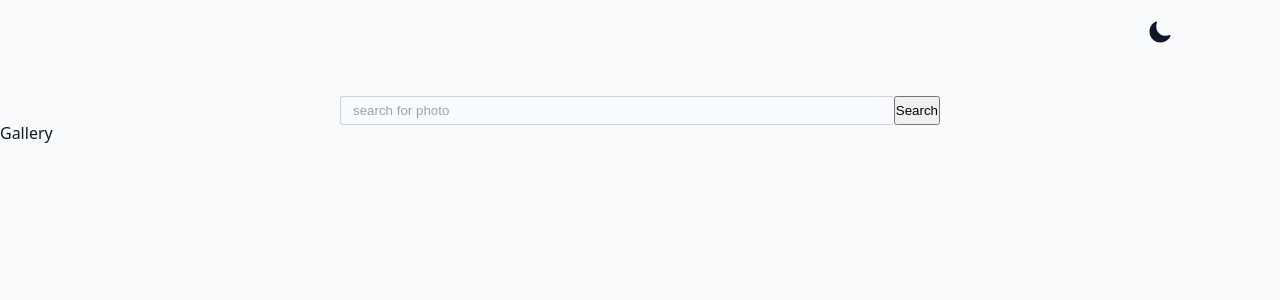
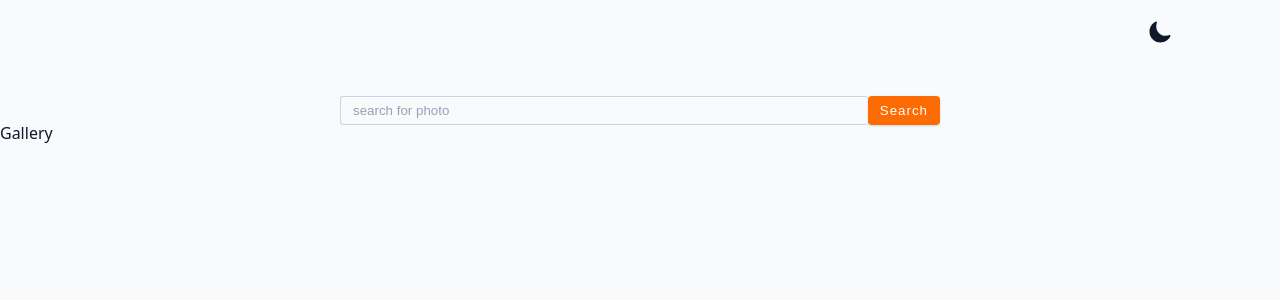
Before and after one commit to misiek869/Search_Images_App, a React (Vite) app: page / in a window 1280 px wide. Shown: the top 300 px of the page. Built offline with nearby package versions, Linux system fonts and the light colour scheme.

Commit message:
install react query

```diff
--- a/package.json
+++ b/package.json
@@ -10,6 +10,7 @@
     "preview": "vite preview"
   },
   "dependencies": {
+    "@tanstack/react-query": "^5.59.0",
     "react": "^18.3.1",
     "react-dom": "^18.3.1",
     "react-icons": "^5.3.0"
--- a/src/components/SearchForm.tsx
+++ b/src/components/SearchForm.tsx
@@ -3,7 +3,9 @@ import React from 'react'
 const SearchForm = () => {
 	const handleSubmit = (e: React.FormEvent<HTMLFormElement>) => {
 		e.preventDefault()
-		console.log(123)
+		const search = e.target.elements.search.value
+		if (!search) return
+
 	}
 
 	return (
@@ -15,7 +17,9 @@ const SearchForm = () => {
 					name='search'
 					placeholder='search for photo'
 				/>
-				<button type='submit'>Search</button>
+				<button className='btn' type='submit'>
+					Search
+				</button>
 			</form>
 		</section>
 	)
--- a/src/index.css
+++ b/src/index.css
@@ -287,6 +287,7 @@ ul {
 	color: var(--textColor);
 	transition: all 0.3s linear;
 }
+
 .theme-icon:hover {
 	transform: scale(1.3);
 }
--- a/src/main.tsx
+++ b/src/main.tsx
@@ -3,6 +3,8 @@ import { createRoot } from 'react-dom/client'
 import App from './App.tsx'
 import { AppContext } from './context.tsx'
 import './index.css'
+
+// import { QueryClient, QueryClientProvider } from '@tanstack/react-query'
 
 createRoot(document.getElementById('root')!).render(
 	<StrictMode>
```
Also changed, not shown: 1 other file (tests, documents, lock files or other folders).
